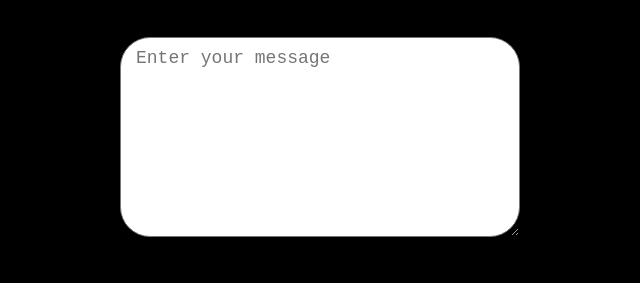
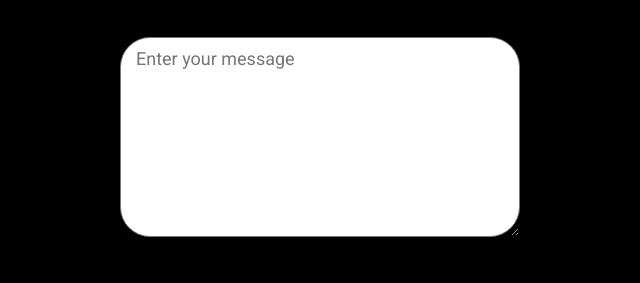
Before and after one commit to krishnasharma180/Project, a plain HTML site: page Portfolio/index.html in a window 1280 px wide. Shown: the part 3337-3620 px from the top of the page, 638-1278 px from the left. Drawn offline with Linux system fonts and the light colour scheme.

Commit message:
first commit

```diff
--- a/Portfolio/style.css
+++ b/Portfolio/style.css
@@ -568,6 +568,8 @@ padding: 0px;
 textarea{
    height: 200px;
    padding: 10px 15px;
+   font-family: 'Roboto','Montserrat';
+   color: rgb(0, 0, 0);
 }
 .phone-no,.gmail,.git{
    display: flex;
```
